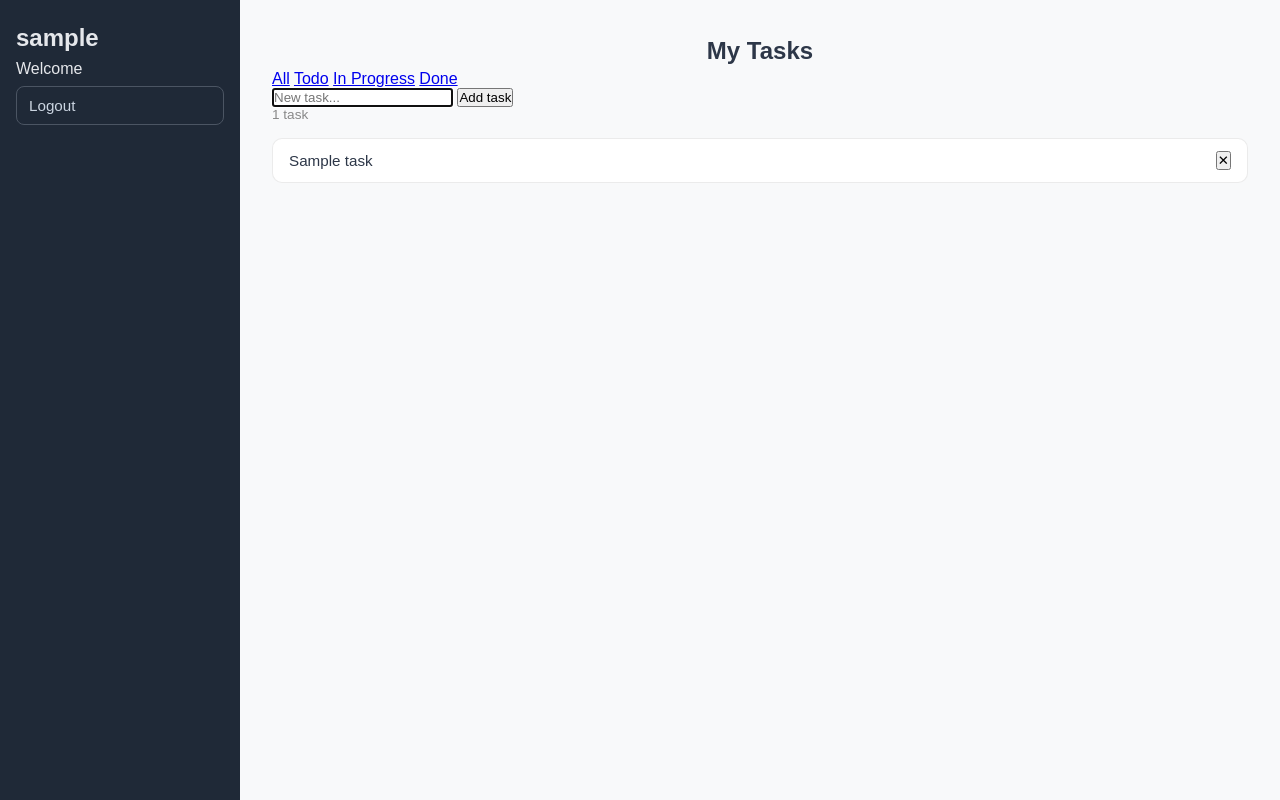
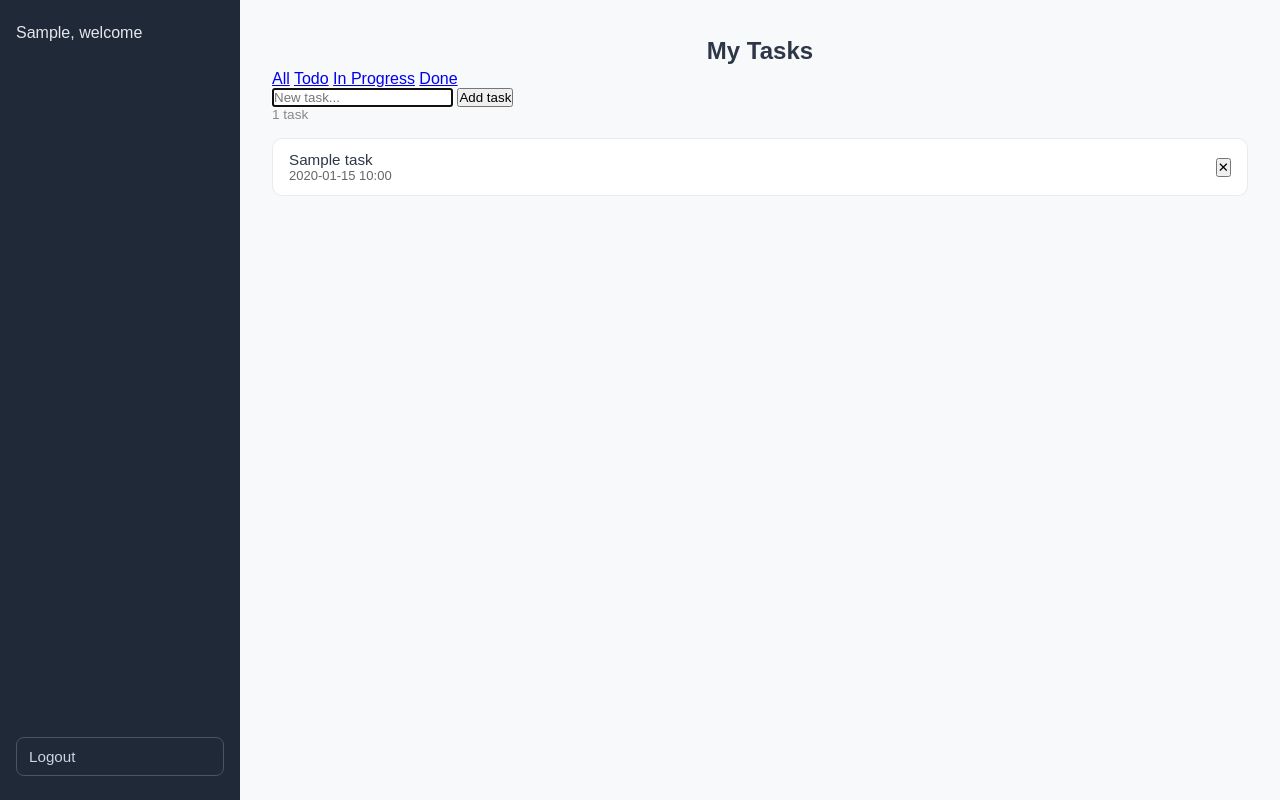
Before and after one commit to olegkrivoruchko93/OpenToDo, a Flask app: page / in a window 1280 px wide. Run offline with Flask 3, Linux system fonts and the light colour scheme; a user stored in the database is signed in; tables that the repository leaves empty hold one stand-in row (values such as "Sample post"); parts of the project's set-up code (start-up, migrations or seed data) failed here and were passed over.

Commit message:
Add due date functionality to tasks and update UI accordingly

```diff
--- a/app/models/models.py
+++ b/app/models/models.py
@@ -1,5 +1,5 @@
 from flask_login import UserMixin
-from sqlalchemy import String, event, ForeignKey
+from sqlalchemy import String, event, ForeignKey, DateTime
 from sqlalchemy import Enum as SQLEnum
 from sqlalchemy.orm import Mapped, mapped_column
 from werkzeug.security import generate_password_hash, check_password_hash
@@ -34,7 +34,7 @@ class Task(db.Model):
     id: Mapped[str] = mapped_column(String, primary_key=True)
     title: Mapped[str] = mapped_column(String, nullable=False)
     description: Mapped[str] = mapped_column(String, nullable=True)
-    description: Mapped[str] = mapped_column(String, nullable=True)
+    due_date: Mapped[DateTime] = mapped_column(DateTime, nullable=True)
     status: Mapped[TaskStatus] = mapped_column(
         SQLEnum(TaskStatus), nullable=False, default=TaskStatus.TODO
     )
@@ -47,6 +47,7 @@ class Task(db.Model):
             "title": self.title,
             "description": self.description,
             "status": str(self.status.value),
+            "due_date": str(self.due_date)
         }
 
 
--- a/app/routes.py
+++ b/app/routes.py
@@ -5,6 +5,7 @@ from app.models import db
 
 from app.models.models import User, Task, TaskStatus
 from app import app, login_manager
+from datetime import datetime
 
 
 @login_manager.user_loader
@@ -53,6 +54,8 @@ def taskk(task_id):
                 task.status = TaskStatus(data["status"])
             except ValueError:
                 abort(400, description="Invalid status value")
+        if "due_date" in data:
+            task.due_date = datetime.fromisoformat(data["due_date"])
         db.session.commit()
         return jsonify(task.to_dict()), 200
     return jsonify(task.to_dict()), 200
--- a/app/static/css/style.css
+++ b/app/static/css/style.css
@@ -44,6 +44,10 @@ body {
 .sidebar a:hover {
   background: #374151;
   color: #fff;
+}
+
+.sidebar .btn-logout {
+  margin-top: auto;
 }
 
 /* ---------- Content ---------- */
--- a/app/static/css/style.scss
+++ b/app/static/css/style.scss
@@ -50,6 +50,10 @@ body {
 .sidebar a:hover {
   background: #374151;
   color: #fff;
+}
+
+.sidebar .btn-logout {
+  margin-top: auto; /* This pushes the logout link to the bottom */
 }
 
 /* ---------- Content ---------- */
@@ -292,7 +296,9 @@ h2 {
   color: #2d3748;
   background: #fff;
   outline: none;
-  transition: border-color 0.3s, box-shadow 0.3s;
+  transition:
+    border-color 0.3s,
+    box-shadow 0.3s;
 }
 
 .overlay-form input:focus,
--- a/app/static/js/alerts.js
+++ b/app/static/js/alerts.js
@@ -15,6 +15,7 @@ const overlay = document.getElementById("overlay");
 const elTitle = document.getElementById("task-title");
 const elDesc = document.getElementById("task-desc");
 const elStatus = document.getElementById("task-status");
+const elDueDate = document.getElementById("task-due-date");
 const saveBtn = document.getElementById("save-btn");
 let currentTaskId = null;
 
@@ -31,10 +32,12 @@ document.querySelectorAll(".task-item").forEach((el) => {
       elTitle.value = task.title;
       elDesc.value = task.description || "";
       elStatus.value = task.status;
+      elDueDate.value = task.due_date || "";
     } catch (err) {
       elTitle.value = "Error";
       elDesc.value = err.message;
       elStatus.value = "todo";
+      elDueDate.value = "";
     }
   });
 });
@@ -50,6 +53,7 @@ saveBtn.addEventListener("click", async () => {
         title: elTitle.value,
         description: elDesc.value,
         status: elStatus.value,
+        due_date: elDueDate.value,
       }),
     });
     if (!res.ok) throw new Error("Failed to save");
--- a/app/templates/index.html
+++ b/app/templates/index.html
@@ -1,9 +1,8 @@
 {% extends "base.html" %}
 {% block content %}
     <aside class="sidebar">
-        <h1>{{ username }}</h1>
-        <p>Welcome</p>
-        <a href="{{ url_for("logout") }}" class="btn btn-logout">Logout</a>
+        <p>{{ username.capitalize() }}, welcome</p>
+        <a href="{{ url_for("logout") }}" class="btn-logout">Logout</a>
     </aside>
     <main class="content">
         <h2>My Tasks</h2>
@@ -22,7 +21,10 @@
         {% endif %}
         {% for task in tasks %}
             <div class="task-item" data-task-id="{{ task.id }}">
-                <span>{{ task.title }}</span>
+                <span>
+                    <p>{{ task.title }}</p>
+                    <p style="font-size: small; color: #666;">{{ task.due_date.strftime('%Y-%m-%d %H:%M') if task.due_date else '' }}</p>
+                </span>
                 <form action="{{ url_for('delete', task_id=task.id) }}" method="POST" style="display:inline" onsubmit="return confirm('Delete this task?')">
                     <button type="submit" title="Delete">&#10005;</button>
                 </form>
@@ -45,6 +47,7 @@
             <option value="in_progress">In Progress</option>
             <option value="done">Done</option>
           </select>
+          <input type="datetime-local" name="datetime" id="task-due-date">
           <button type="button" id="save-btn">Save</button>
         </div>
         </div>
```
Also changed, not shown: wsgi.py (line endings or trailing spaces).
